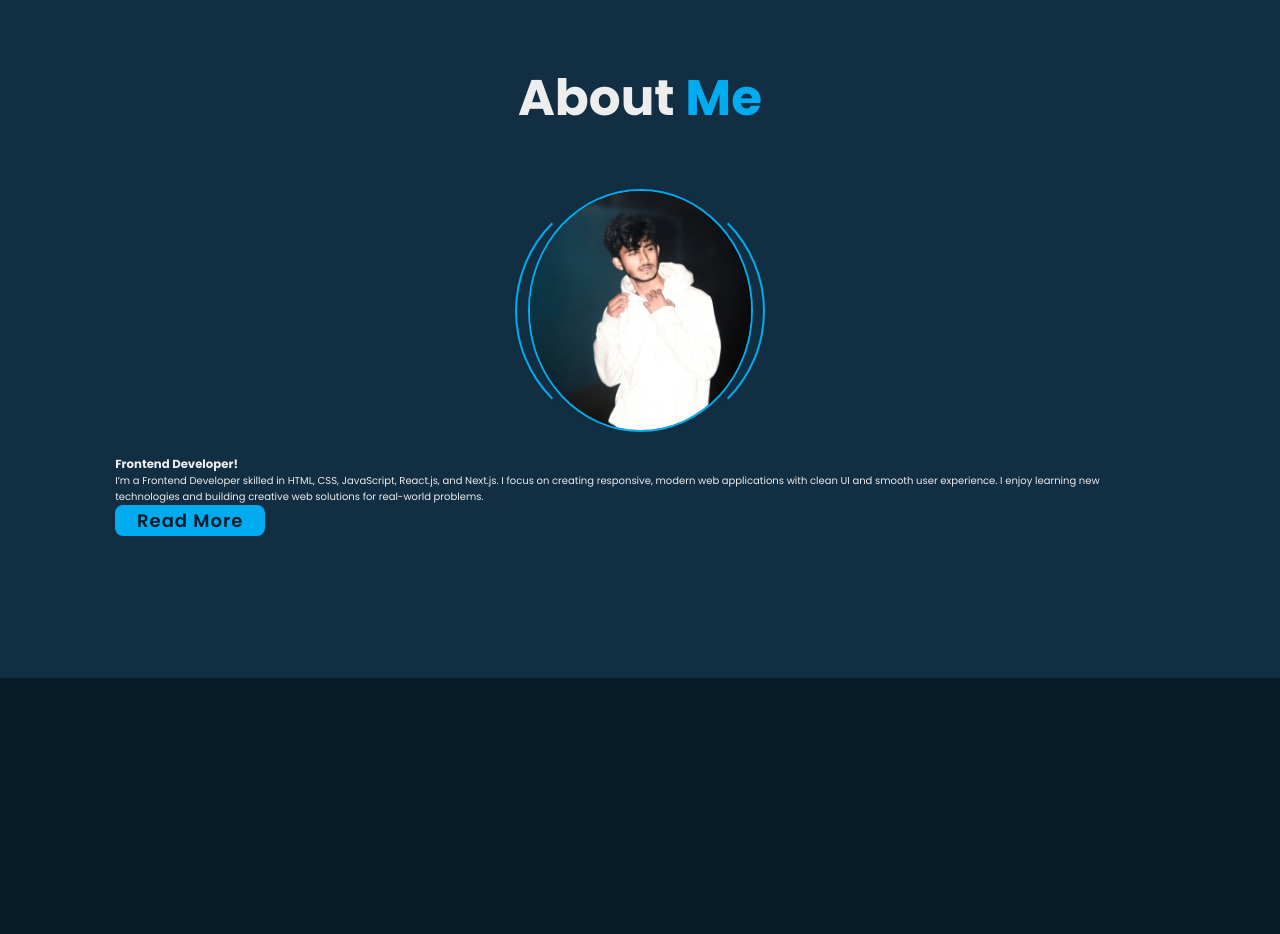
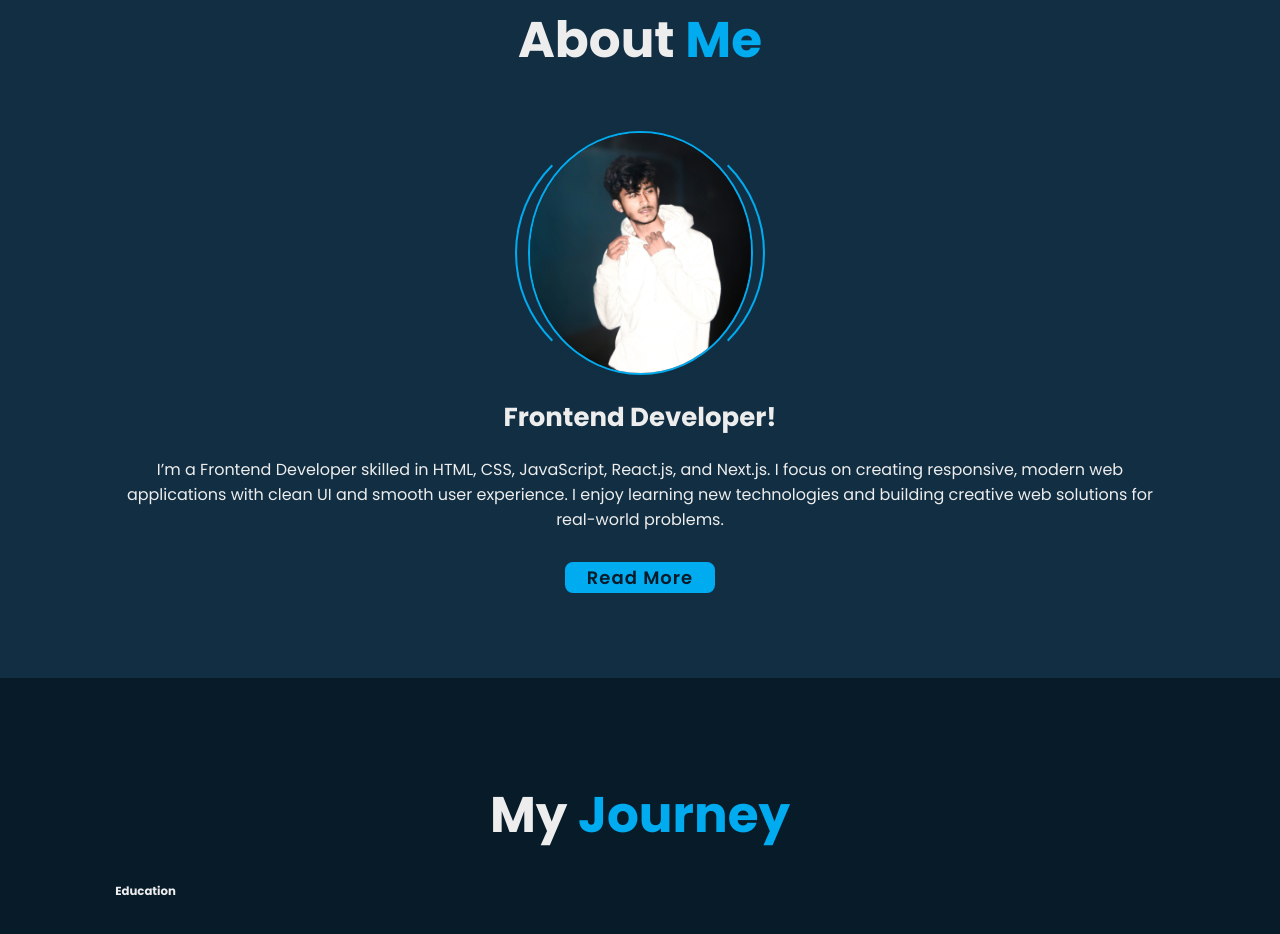
Before and after one commit to Ellham-dev/portfollio-one, a plain HTML site: page index.html in a window 1280 px wide. Shown: the part 922-1856 px from the top of the page. Before the commit the page ends 1600 px from the top, so only its background shows below. Drawn offline with nearby package versions, Linux system fonts and the light colour scheme.

Commit message:
education partstart

```diff
--- a/css/style.css
+++ b/css/style.css
@@ -184,7 +184,8 @@ section {
     overflow: hidden;
     transition: .5s;
 }
-.home-sci a:hover{
+
+.home-sci a:hover {
     color: var(--bg-color);
 }
 
@@ -205,7 +206,7 @@ section {
     width: 100%;
 }
 
-.about{
+.about {
     display: flex;
     justify-content: center;
     align-items: center;
@@ -216,17 +217,17 @@ section {
 
 }
 
-.heading{
+.heading {
     font-size: 5rem;
     margin-bottom: 3rem;
     text-align: center;
 }
 
-span{
+span {
     color: var(--main-color);
 }
 
-.about-img{
+.about-img {
     position: relative;
     width: 25rem;
     height: 25rem;
@@ -236,13 +237,13 @@ span{
     align-items: center;
 }
 
-.about-img img{
+.about-img img {
     width: 90%;
     border-radius: 50%;
     border: .2rem solid var(--main-color);
 }
 
-.about-img .circle-spin{
+.about-img .circle-spin {
     position: absolute;
     top: 50%;
     left: 50%;
@@ -256,3 +257,26 @@ span{
     border-left: .2rem solid var(--main-color);
 
 }
+
+
+.about-content {
+    text-align: center;
+}
+
+.about-content h3 {
+    font-size: 2.6rem;
+}
+
+.about-content p {
+    font-size: 1.6rem;
+    margin: 2rem 0 3rem;
+}
+
+.btn-box .btns{
+    display: inline-block;
+    width: 15rem;
+}
+
+.btn-box.btns a ::before{
+    background: var(--second-bg-color);
+}
--- a/index.html
+++ b/index.html
@@ -79,6 +79,20 @@
     </section>
 
 
+    <!-- education design section -->
+
+ <section class="education" id="education">
+    <h2 class="heading">My <span>Journey</span></h2>
+
+
+    <div class="education-row">
+        <div class="education-colum">
+            <h3 class="title">Education</h3>
+        </div>
+    </div>
+ </section>
+
+
 
     <script src="js/script.js"></script>
 </body>
```
